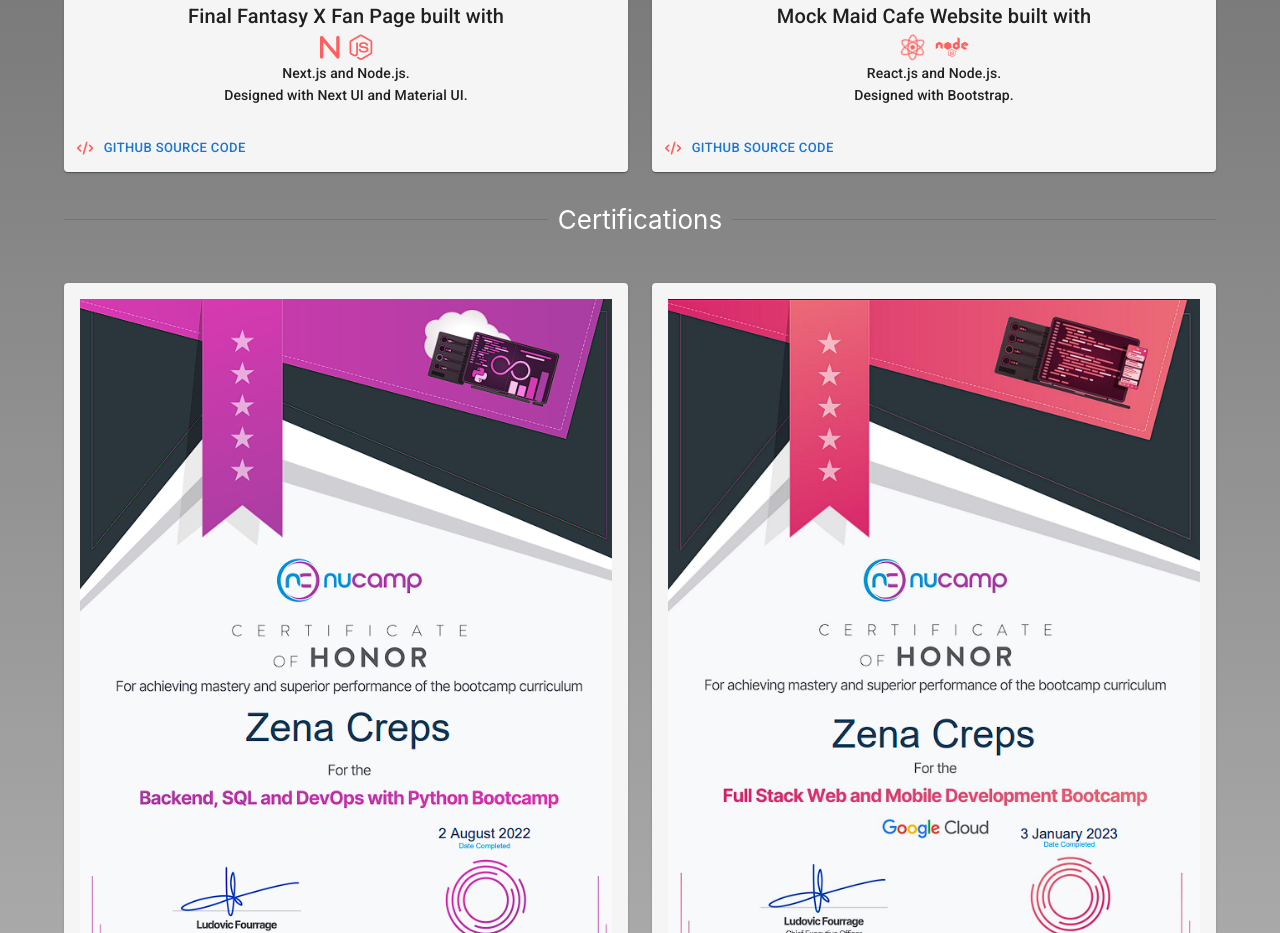
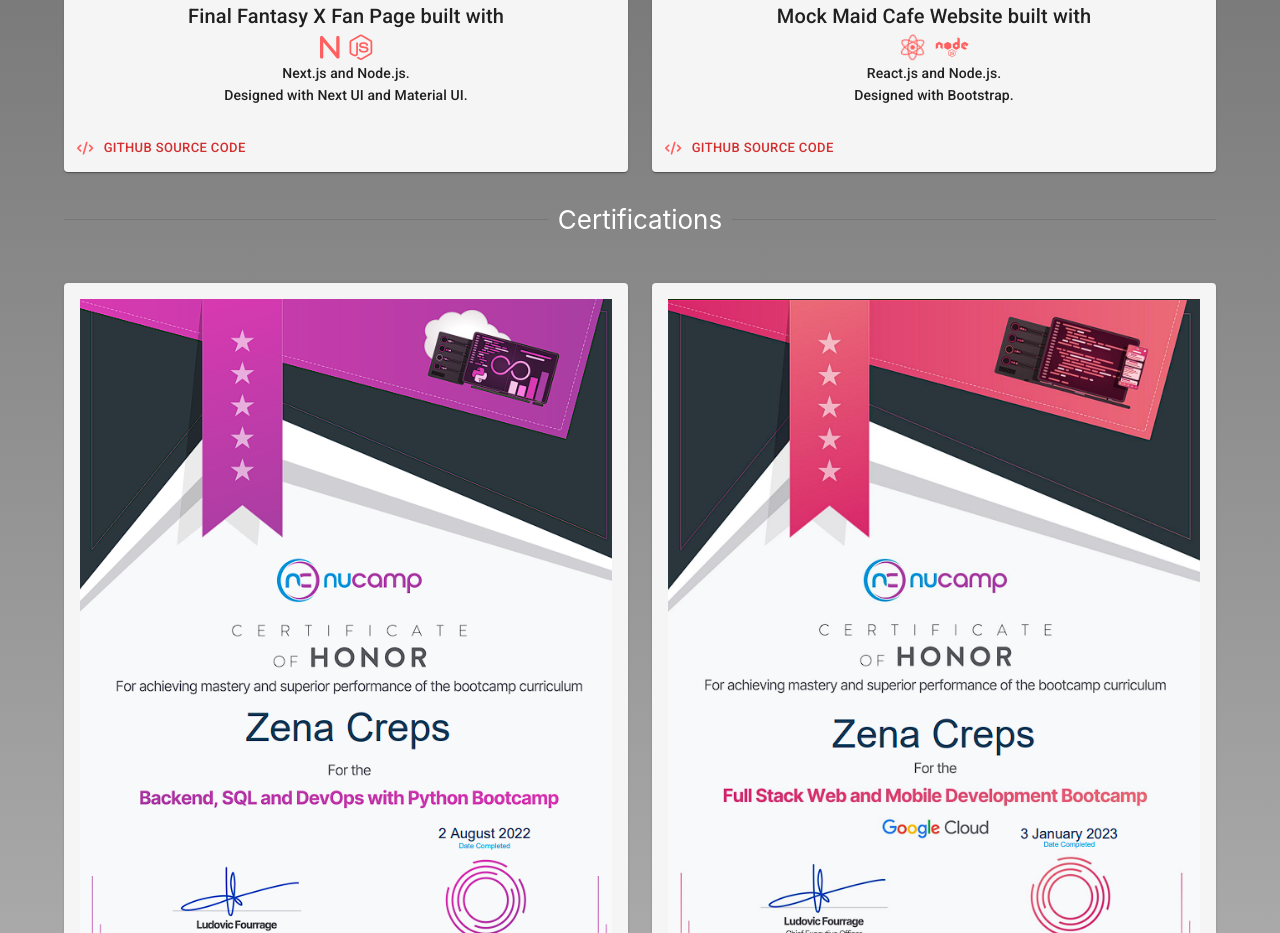
Before and after one commit to Zynkah/Portfolio, a React (Create React App) app: page / in a window 1280 px wide. Shown: the part 1180-2113 px from the top of the page. Built offline with nearby package versions, Linux system fonts and the light colour scheme.

Commit message:
color adjustments

```diff
--- a/src/components/Cards.js
+++ b/src/components/Cards.js
@@ -72,7 +72,7 @@ const Cards = () => {
                   target="_blank"
                   rel="noopener noreferrer"
                 >
-                  <Button size="small" color="primary">
+                  <Button size="small" color="error">
                     <i class="fa-solid fa-code" />
                     <span style={{ marginLeft: "10px" }}></span>
                     GitHub Source Code
@@ -134,7 +134,7 @@ const Cards = () => {
                   target="_blank"
                   rel="noopener noreferrer"
                 >
-                  <Button size="small" color="primary">
+                  <Button size="small" color="error">
                     <i class="fa-solid fa-code" />
                     <span style={{ marginLeft: "10px" }}></span>
                     GitHub Source Code
```
Also changed, not shown: src/styles/App.css (line endings or trailing spaces).
